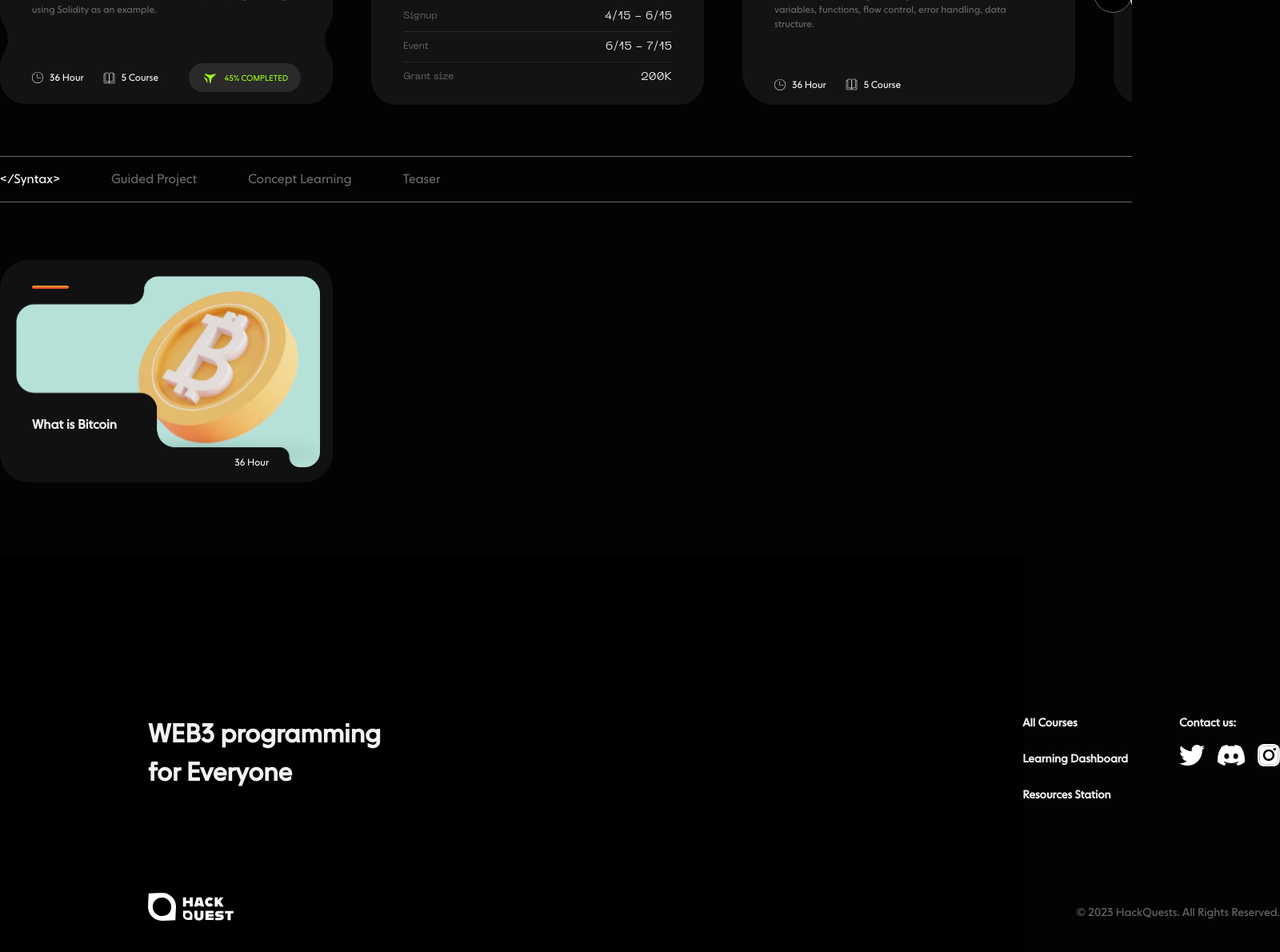
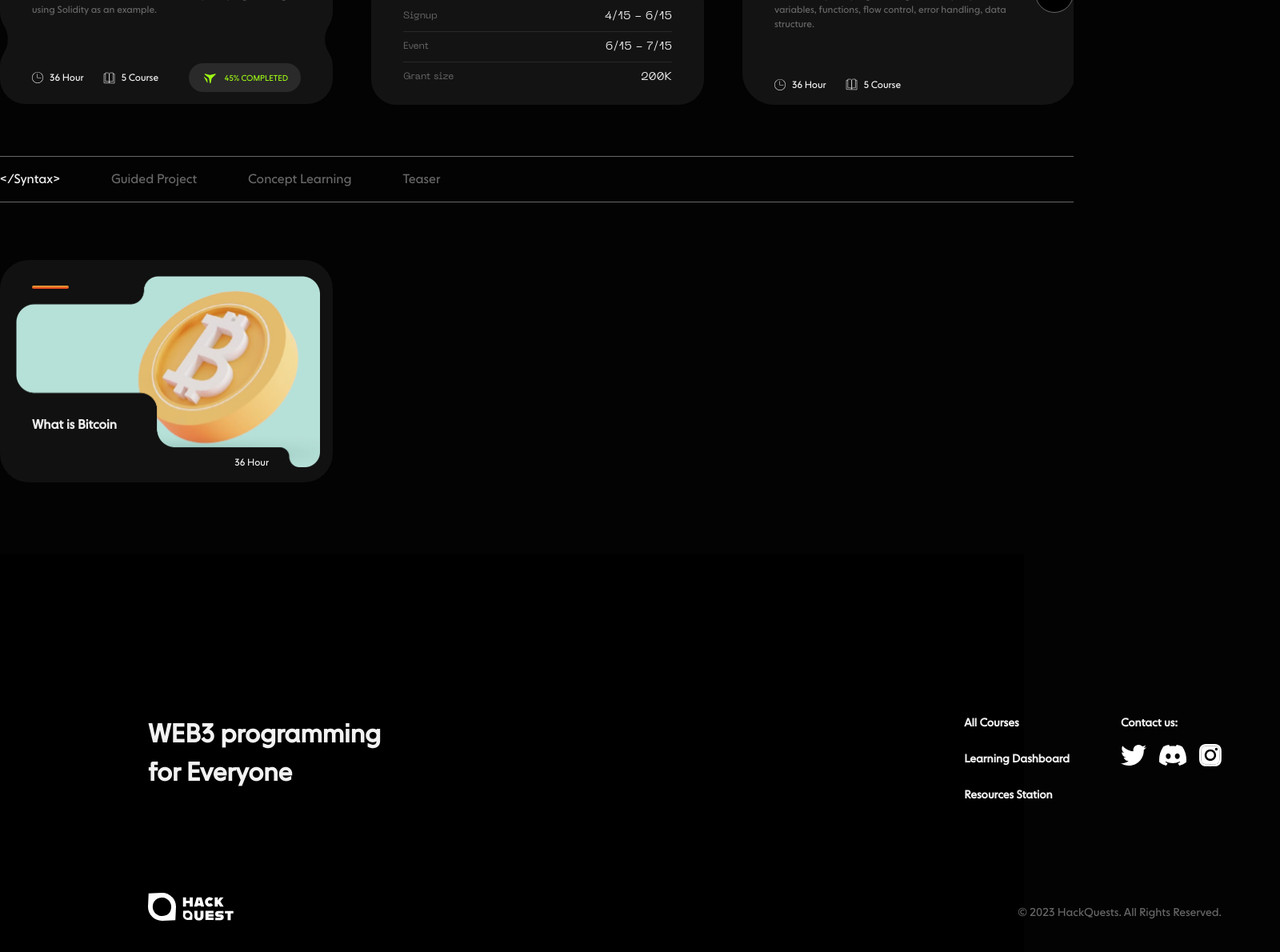
Before and after one commit to xywihi/test, a Next.js app: page / in a window 1280 px wide. Shown: the part 304-1494 px from the top of the page at 80% size, 1600 px wide, since content can reach past the window. Built offline with nearby package versions, Linux system fonts and the light colour scheme.

Commit message:
改样式

```diff
--- a/app/layout.tsx
+++ b/app/layout.tsx
@@ -19,16 +19,16 @@ export default function RootLayout({
     <html lang="en">
       <body className={`font-nextposter bg-black1`}>
         <div className="sticky top-0 z-50 bg-black2">
-          <div className="w-[calc(1600px-185px)] m-auto">
+          <div className="w-[calc(1600px-258px)] m-auto">
             <HeaderNav/>
           </div>
         </div>
 
-        <main className="text-white  select-none w-[calc(1600px-185px)] m-auto">
+        <main className="text-white  select-none w-[calc(1600px-258px)] m-auto">
         {children}
         </main>
         <footer className="px-[185px] bg-[black]">
-          <div className="w-[calc(1600px-185px)] m-auto">
+          <div className="w-[calc(1600px-258px)] m-auto">
             <Footer />
           </div>
         </footer>
```
